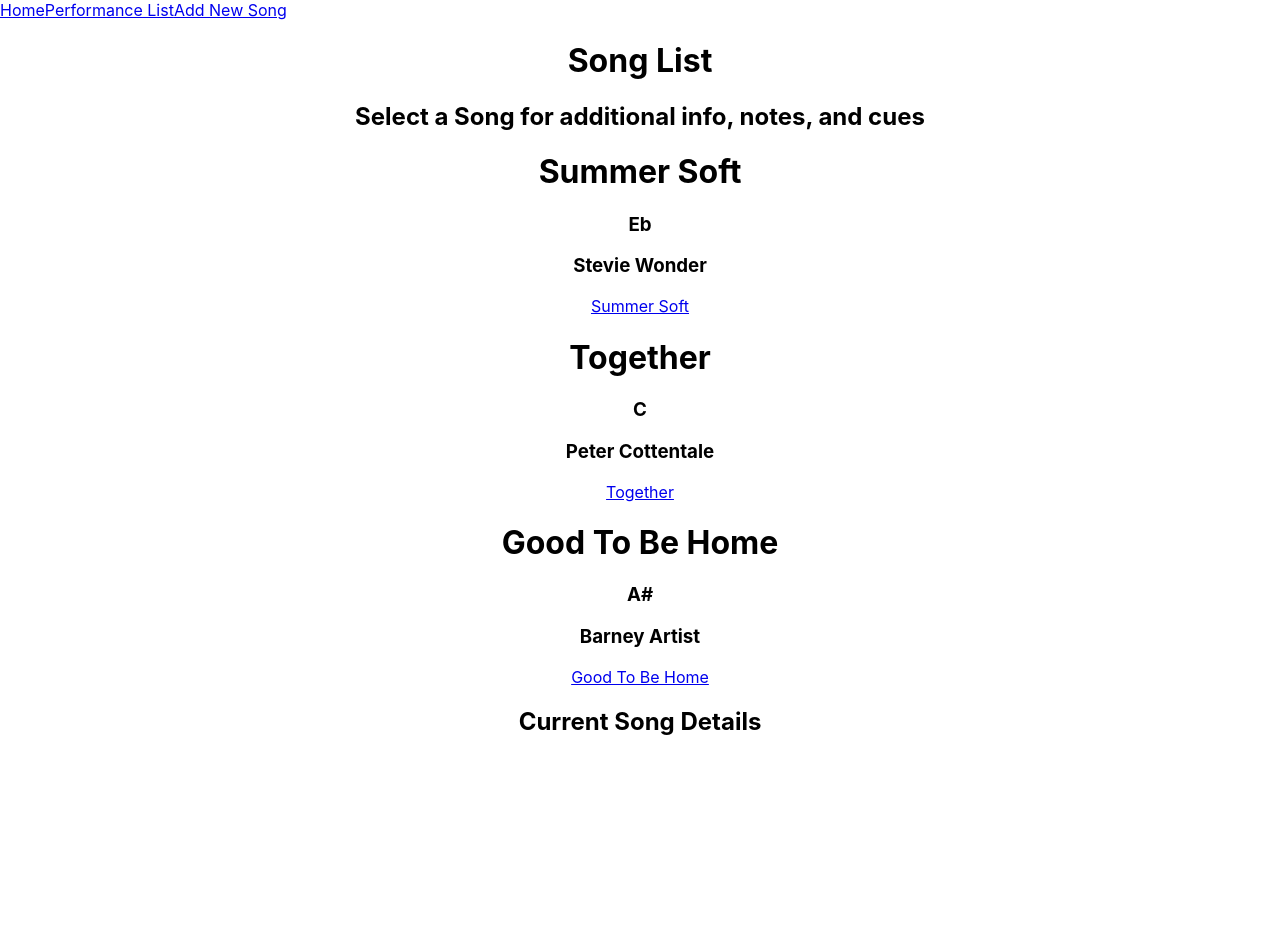
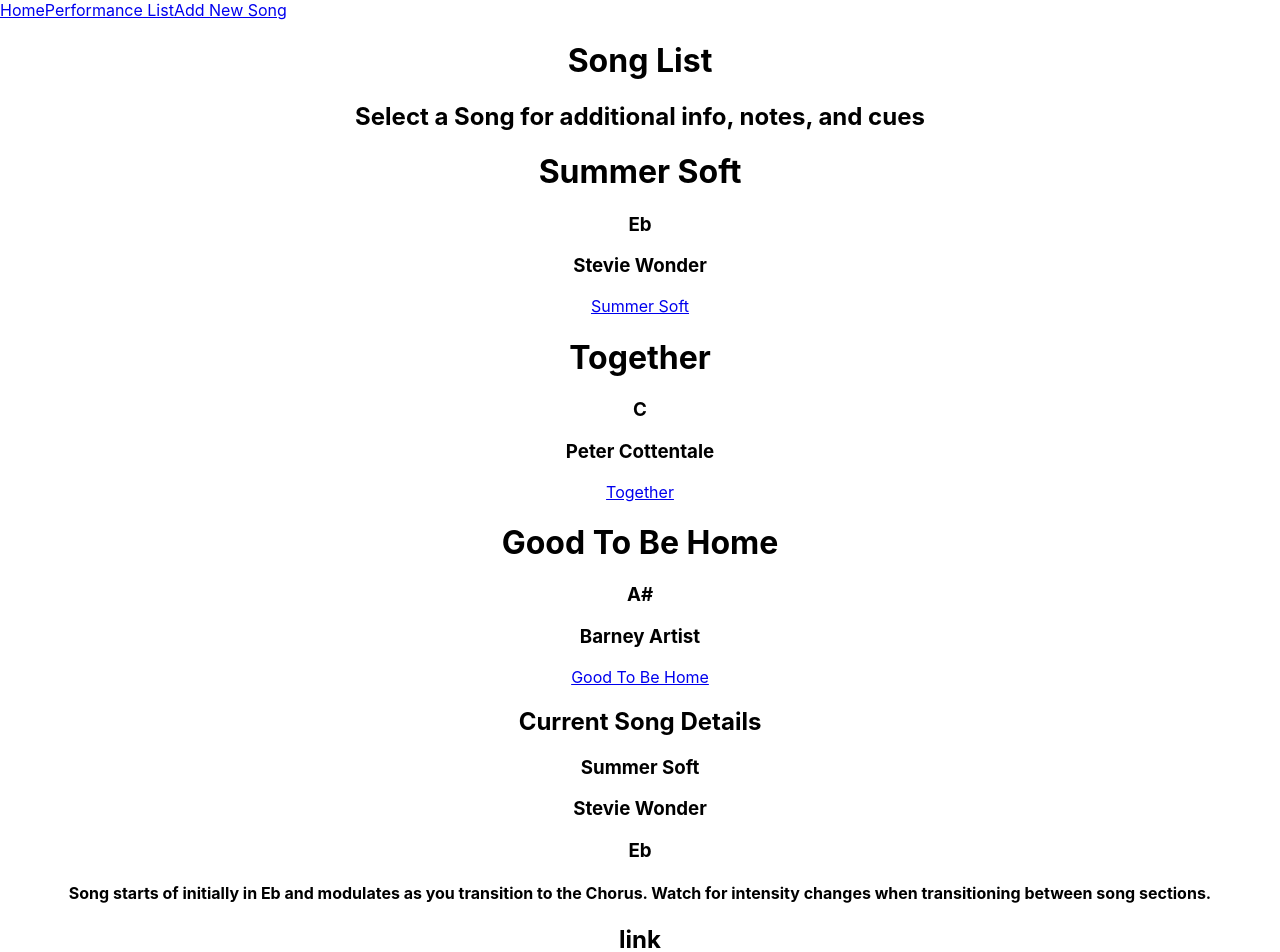
Before and after one commit to bsarango/music-performance-app, a React (Create React App) app: page /performanceList/1 in a window 1280 px wide. Shown: the top 952 px of the page. Before the commit the page ends 800 px from the top, so only its background shows below. Built offline with nearby package versions, Linux system fonts and the light colour scheme; no server answers; data requests are answered from the project's data file.

Commit message:
SongDetails updated; useEffect fetch added, contents of div added

```diff
--- a/src/components/SongDetails.js
+++ b/src/components/SongDetails.js
@@ -2,16 +2,24 @@ import React, {useState, useEffect} from "react";
 import {useParams} from "react-router-dom";
 
 function SongDetails(){
-    const [selectedSong, setSelectedSong] = useState();
+    const [selectedSong, setSelectedSong] = useState([]);
     const params = useParams()
 
     useEffect(()=>{
-        fetch(``)
+        fetch(`http://localhost:3000/songs/${params.id}`)
+        .then(resp=>resp.json())
+        .then(songDetails=>setSelectedSong(songDetails))
     },[params.id])
 
     return(
-        <h2>Current Song Details</h2>
-
+        <div>
+            <h2>Current Song Details</h2>
+            <h3>{selectedSong.name}</h3>
+            <h3>{selectedSong.artist}</h3>
+            <h3>{selectedSong.songKey}</h3>
+            <h4>{selectedSong.playerNotes}</h4>
+            <h2>{selectedSong.videoReference}</h2>
+        </div>
     )
 }
 
```
